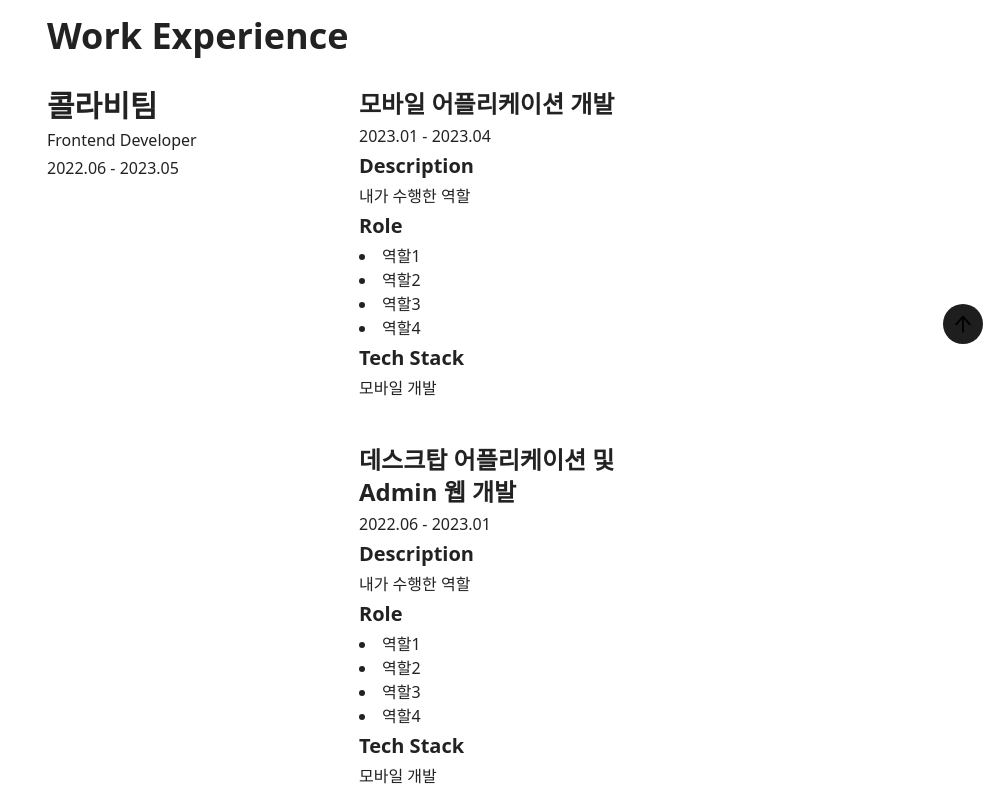
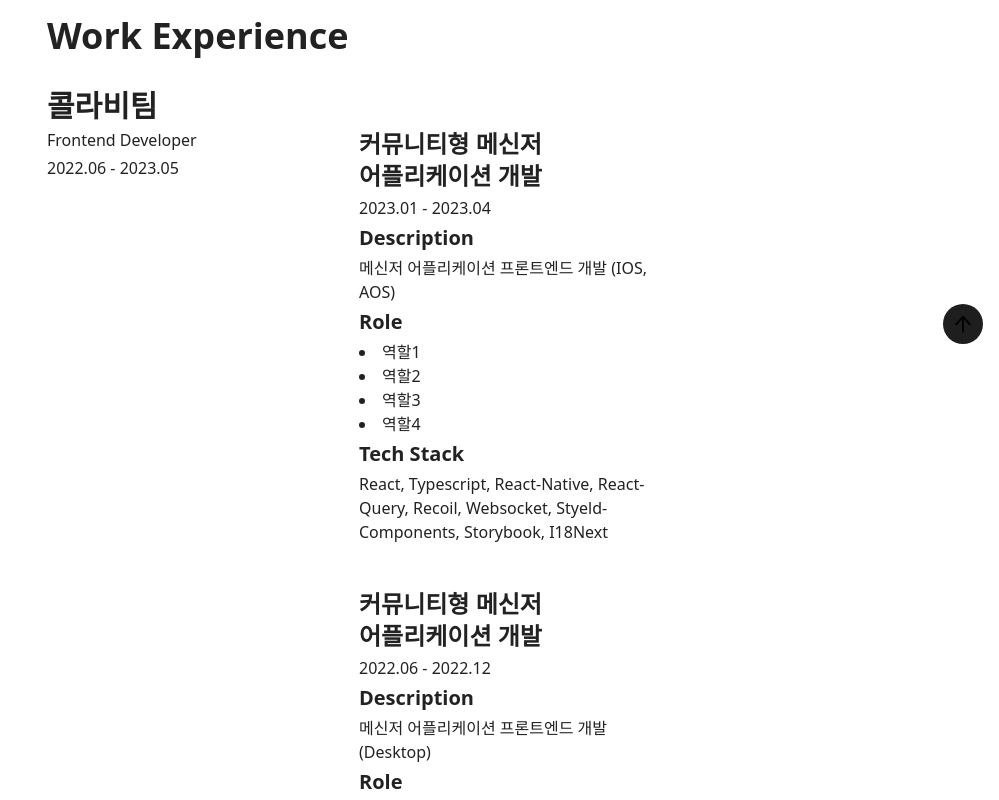
Before and after one commit to Muntari29/mysampleapp, a Next.js app: page / in a window 1280 px wide. Shown: the part 440-1240 px from the top of the page, without its empty margins (281-1280 px from the left). Built offline with nearby package versions, Linux system fonts and the light colour scheme.

Commit message:
스프레드시트 데이터를 사용하도록 컴포넌트 개선

```diff
--- a/src/components/ContentItem/ContentItem.tsx
+++ b/src/components/ContentItem/ContentItem.tsx
@@ -1,14 +1,21 @@
 import HText from "../HText/HText";
+import { ContentItemProps } from "./types";
 
-const ContentItem = () => {
+const ContentItem = ({
+  title,
+  period,
+  desc,
+  roles,
+  stack,
+}: ContentItemProps) => {
   return (
     <>
       <HText type="h4" className="mt-10">
-        데스크탑 어플리케이션 및 Admin 웹 개발
+        {title}
       </HText>
-      <span>2022.06 - 2023.01</span>
+      <span>{period}</span>
       <HText type="h5">Description</HText>
-      <p>내가 수행한 역할</p>
+      <p>{desc}</p>
       <HText type="h5">Role</HText>
       <ul className="list-inside list-disc">
         <li>역할1</li>
@@ -17,7 +24,7 @@ const ContentItem = () => {
         <li>역할4</li>
       </ul>
       <HText type="h5">Tech Stack</HText>
-      <p>모바일 개발</p>
+      <p>{stack}</p>
     </>
   );
 };
--- a/src/components/Contents/Contents.tsx
+++ b/src/components/Contents/Contents.tsx
@@ -1,46 +1,15 @@
-import HText from '../HText/HText';
+import HText from "../HText/HText";
+import { ContentsProps } from "./types";
 
-const Contents = () => {
+const Contents = ({ title, period, children }: ContentsProps) => {
   return (
     <div className="mt-8 grid grid-cols-1 md:grid-cols-2">
       <div className="flex flex-col gap-1 mb-4 md:mb-0">
-				<HText type="h3">콜라비팀</HText>
+        <HText type="h3">{title}</HText>
         <span>Frontend Developer</span>
-				<span>2022.06 - 2023.05</span>
+        <span>{period}</span>
       </div>
-			<div className="flex flex-col gap-1">
-				<HText type="h4">모바일 어플리케이션 개발</HText>
-				<span>2023.01 - 2023.04</span>
-				<HText type="h5">Description</HText>
-				<p>내가 수행한 역할</p>
-				<HText type="h5">Role</HText>
-				<ul className="list-inside list-disc">
-					<li>역할1</li>
-					<li>역할2</li>
-					<li>역할3</li>
-					<li>역할4</li>
-				</ul>
-				<HText type="h5">Tech Stack</HText>
-				<p>모바일 개발</p>
-				{/*  */}
-				<HText
-					type="h4"
-					className="mt-10">
-					데스크탑 어플리케이션 및 Admin 웹 개발
-				</HText>
-				<span>2022.06 - 2023.01</span>
-				<HText type="h5">Description</HText>
-				<p>내가 수행한 역할</p>
-				<HText type="h5">Role</HText>
-				<ul className="list-inside list-disc">
-					<li>역할1</li>
-					<li>역할2</li>
-					<li>역할3</li>
-					<li>역할4</li>
-				</ul>
-				<HText type="h5">Tech Stack</HText>
-				<p>모바일 개발</p>
-			</div>
+      <div className="flex flex-col gap-1">{children}</div>
     </div>
   );
 };
--- a/src/config/resume-data.js
+++ b/src/config/resume-data.js
@@ -3,11 +3,23 @@ export const contents = {
   "subTitle": "새로운 것을 배우는 것을 좋아하며 어떤게 좋은 코드인가를 함께 고민하는 것을 좋아합니다. \n서비스의 시작과 끝은 UI/UX가 결정한다는 생각으로 이를 중요시하며 개발합니다.\n커뮤니케이션에 능하며 함께 일할때 가장 큰 시너지가 나오는 사람입니다.\n맡은 바 업무는 책임을 다하며 함께 일하고 싶은 사람으로 기억되기 위해 노력합니다.",
   "education_title_1": "프로그래머스 빅데이터 플랫폼 프론트엔드 엔지니어링",
   "education_period_1": "21.07 - 21.12",
-  "education_desc_1": "CSS, JavaScript, Vanilla, Vue, React, D3 개인 및 팀 프로젝트 커리큘럼 진행",
+  "education_desc_1": "CSS, JavaScript, Vanilla, Vue, React, D3 실습 개인 및 팀 프로젝트 커리큘럼 진행",
   "education_title_2": "위코드 코딩 부트캠프",
   "education_period_2": "20.11 ~ 21.02",
   "education_desc_2": "백엔드 개발자 양성 과정 교육 진행",
   "education_title_3": "케이에스엠 컴포넌트",
   "education_period_3": "18.01 - 20.09 / (주임)",
-  "education_desc_3": "반도체/OLED 반도체 장비 부품 기술영업 직무 수행"
+  "education_desc_3": "반도체/OLED 반도체 장비 부품 기술영업 직무 수행",
+  "we_main_title_1": "콜라비팀",
+  "we_main_period_1": "2022.06 - 2023.05",
+  "we_title_1": "커뮤니티형 메신저 어플리케이션 개발",
+  "we_period_1": "2023.01 - 2023.04",
+  "we_desc_1": "메신저 어플리케이션 프론트엔드 개발 (IOS, AOS)",
+  "we_stacks_1": "React, Typescript, React-Native, React-Query, Recoil, Websocket, Styeld-Components, Storybook, I18Next",
+  "we_role_1": "[absd, ASDD, PQWE]",
+  "we_title_2": "커뮤니티형 메신저 어플리케이션 개발",
+  "we_period_2": "2022.06 - 2022.12",
+  "we_desc_2": "메신저 어플리케이션 프론트엔드 개발 (Desktop)",
+  "we_stacks_2": "React, Typescript, Electron, React-Query, Recoil, Websocket, Styeld-Components, MUI, Storybook, I18Next",
+  "we_role_2": "[absd, ASDD, PQWE]"
 };
--- a/src/pages/index.tsx
+++ b/src/pages/index.tsx
@@ -8,6 +8,7 @@ import ButtonTable from "@/components/ButtonTable/ButtonTable";
 import { AiOutlineArrowUp } from "react-icons/ai";
 import IconButton from "@/components/IconButton/IconButton";
 import { contents } from "@/config/resume-data";
+import ContentItem from "@/components/ContentItem/ContentItem";
 
 const inter = Inter({ subsets: ["latin"] });
 
@@ -35,7 +36,25 @@ export default function Home() {
       </main>
       <Section className="border-b-[1px]">
         <HText type="h2">Work Experience</HText>
-        <Contents />
+        <Contents
+          title={contents.we_main_title_1}
+          period={contents.we_main_period_1}
+        >
+          <ContentItem
+            title={contents.we_title_1}
+            period={contents.we_period_1}
+            desc={contents.we_desc_1}
+            roles="test"
+            stack={contents.we_stacks_1}
+          />
+          <ContentItem
+            title={contents.we_title_2}
+            period={contents.we_period_2}
+            desc={contents.we_desc_2}
+            roles="test"
+            stack={contents.we_stacks_2}
+          />
+        </Contents>
       </Section>
       <Section>
         <HText type="h2">Education</HText>
```
Also changed, not shown: src/components/ContentItem/types.ts (+7 -0 lines), src/components/Contents/types.ts (+7 -0 lines). Lines whose indentation alone changed are shown as unchanged.
